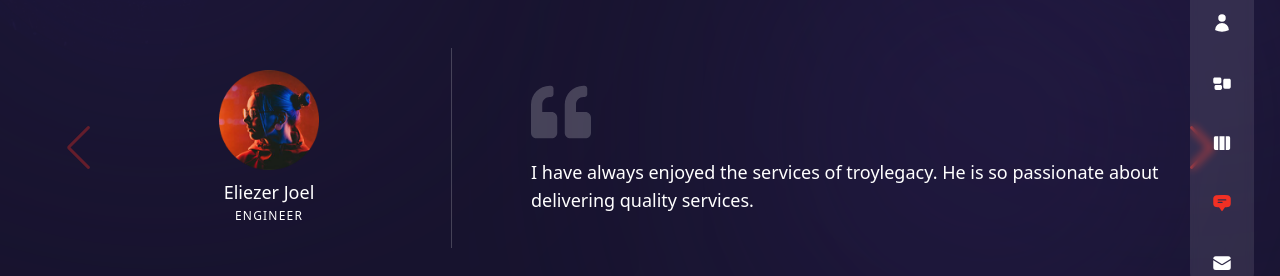
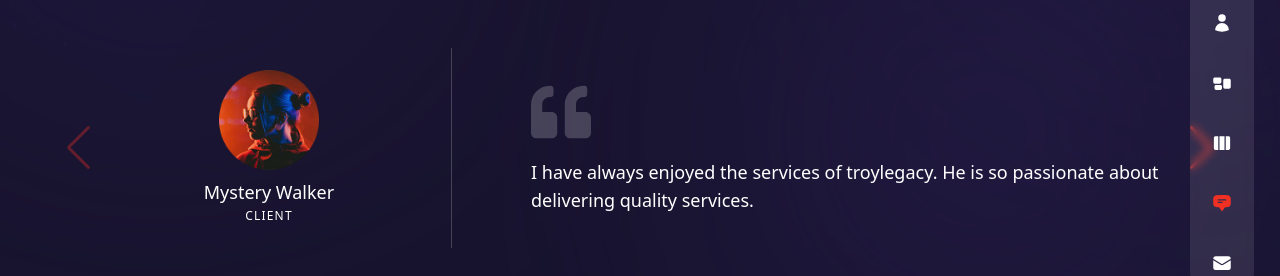
Before and after one commit to TroyMoses/myPortfolio, a Next.js app: page /testimonials in a window 1280 px wide. Shown: the part 287-563 px from the top of the page. Built offline with nearby package versions, Linux system fonts and the light colour scheme.

Commit message:
work links

```diff
--- a/components/TestimonialSlider.js
+++ b/components/TestimonialSlider.js
@@ -2,13 +2,13 @@
 const testimonialData = [
   {
     image: '/t-avt-1.png',
-    name: 'Eliezer Joel',
-    position: 'Engineer',
+    name: 'Mystery Walker',
+    position: 'Client',
     message:
       'I have always enjoyed the services of troylegacy. He is so passionate about delivering quality services.',
   },
   {
-    image: '/t-avt-2.png',
+    image: '/t-avt-3.png',
     name: 'Francis Lubanjwa',
     position: 'Partner',
     message:
--- a/components/WorkSlider.js
+++ b/components/WorkSlider.js
@@ -91,17 +91,16 @@ const WorkSlider = () => {
                     className='relative rounded-lg overflow-hidden flex items-center justify-center group'
                     key={index}
                   >
+                    <Link href={image.link}>
                       <div
                         className='flex items-center justify-center relative overflow-hidden group'>
                         {/* Image */}
-                      <Link href={image.link}>
                         <Image
                           src={image.path}
                           width={500}
                           height={300}
                           alt=""
                         />
-                      </Link>
                         {/* Overlay gradient */}
                         <div
                           className='absolute inset-0 bg-gradient-to-l from-transparent via-[#e838cc] to-[#4a22bd] opacity-0 group-hover:opacity-80 transition-all duration-700'>
@@ -123,8 +122,8 @@ const WorkSlider = () => {
                             </div>
                           </div>
                         </div>
-
                       </div>
+                    </Link>
                   </div>
                 );
               })}
--- a/pages/about/index.js
+++ b/pages/about/index.js
@@ -141,7 +141,7 @@ const About = () => {
               initial='hidden'
               animate='show'
               exit='hidden'
-              className="max-w-[500px] mx-auto xl:mx-0 mb-6 xl:mb-12 px-2 xl:px-0">
+              className="max-w-[500px] mx-auto xl:text-lg xl:mx-0 mb-6 xl:mb-12 px-2 xl:px-0">
                 3 years ago, I began freelancing as a developer. Since then, I have done remote work for agencies, consulted for startups, and collaborated on digital products for business and consumer use.
             </motion.p>
             {/* Counters */}
--- a/pages/services/index.js
+++ b/pages/services/index.js
@@ -34,7 +34,7 @@ const Services = () => {
               initial='hidden'
               animate='show'
               exit='hidden'
-              className='mb-4 max-w-[400px] mx-auto lg:mx-0'>
+              className='mb-4 max-w-[400px] md:text-lg mx-auto lg:mx-0'>
               Crafting innovative solutions tailored to elevate your brand's digital presence.
             </motion.p>
 
--- a/pages/work/index.js
+++ b/pages/work/index.js
@@ -34,8 +34,9 @@ const Work = () => {
               initial='hidden'
               animate='show'
               exit='hidden'
-              className='mb-4 max-w-[400px] mx-auto lg:mx-0'>
-              Lorem ipsum dolor sit, amet consectetur adipiscing elit. A eveniet dignissimos distinctio tempore harum laudantium.
+              className='mb-4 max-w-[400px] md:text-lg mx-auto lg:mx-0'>
+              Explore my diverse projects, each crafted to meet client needs and exceed expectations. <br /><br />
+              From stunning web designs to robust software solutions, discover how my expertise translates into tangible results.
             </motion.p>
 
           </div>
```
Lines whose indentation alone changed are shown as unchanged.
